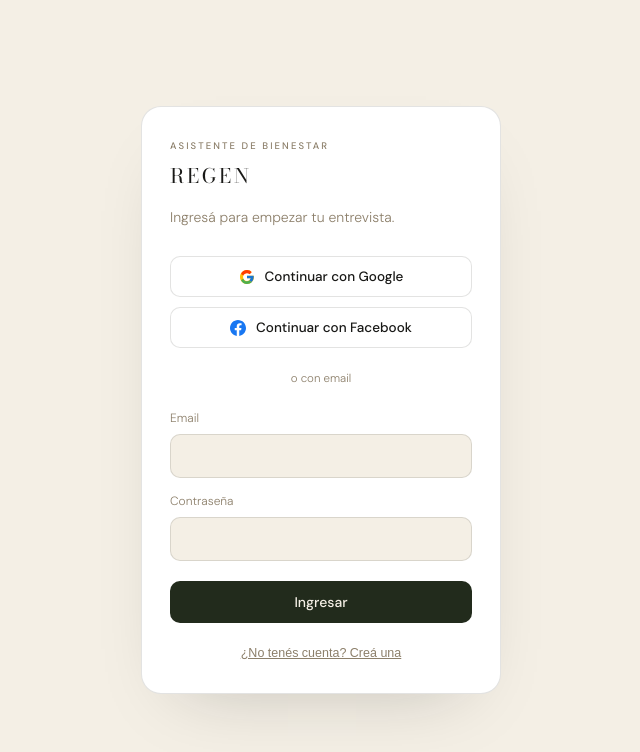
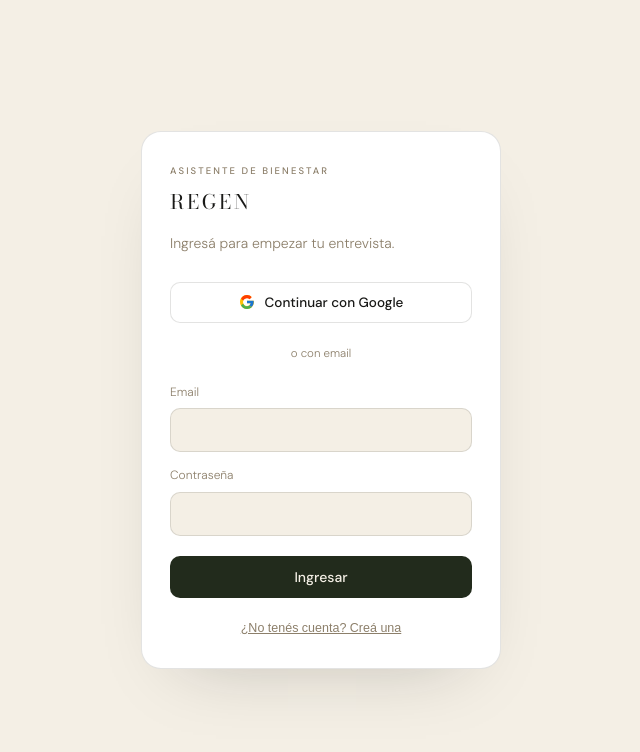
Before and after one commit to sebagaviglio/asistente-regen, a React (Vite) app: page / in a window 1280 px wide. Shown: the top 752 px of the page, without its empty margins (319-959 px from the left). Built offline with nearby package versions, Linux system fonts and the light colour scheme; no server answers.

Commit message:
Sacar login con Facebook por ahora

```diff
--- a/src/AuthForm.jsx
+++ b/src/AuthForm.jsx
@@ -82,12 +82,6 @@ export default function AuthForm() {
               </svg>
               Continuar con Google
             </button>
-            <button type="button" className="ra-auth__oauth-btn" onClick={() => handleOAuth('facebook')}>
-              <svg width="16" height="16" viewBox="0 0 24 24" fill="#1877F2" aria-hidden="true">
-                <path d="M24 12.07C24 5.4 18.6 0 12 0S0 5.4 0 12.07C0 18.1 4.39 23.09 10.13 24v-8.44H7.08v-3.49h3.05V9.41c0-3.02 1.79-4.69 4.53-4.69 1.31 0 2.68.24 2.68.24v2.97h-1.51c-1.49 0-1.95.93-1.95 1.89v2.25h3.32l-.53 3.49h-2.79V24C19.61 23.09 24 18.1 24 12.07z" />
-              </svg>
-              Continuar con Facebook
-            </button>
           </div>
         )}
 
```
